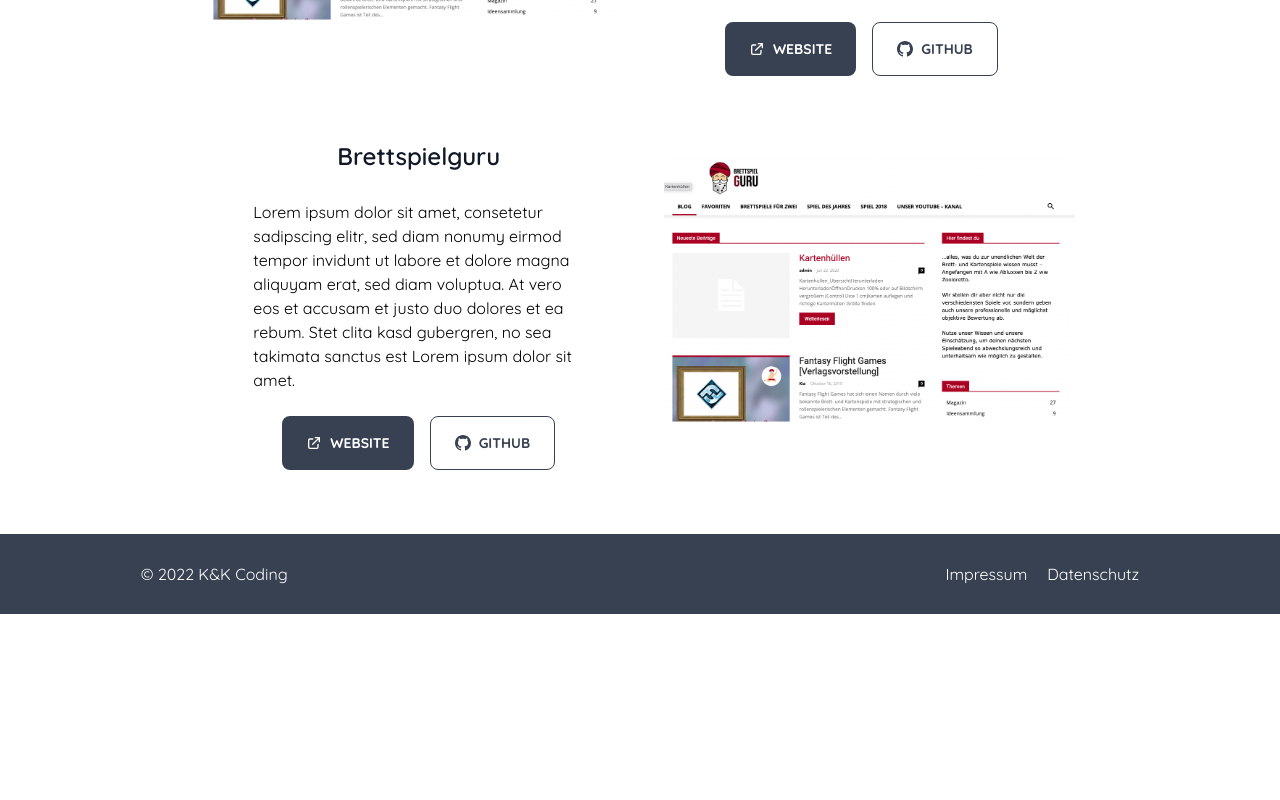
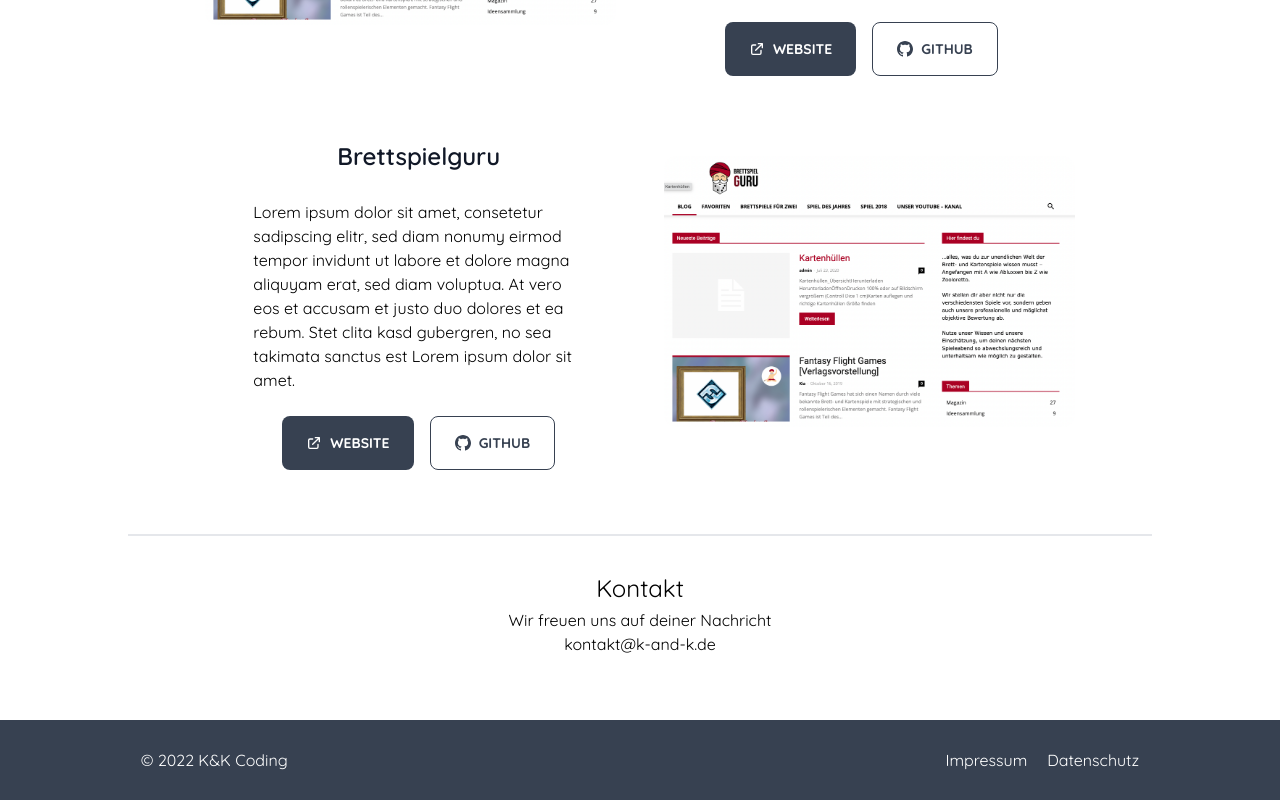
Before and after one commit to kaspi90/k-and-k, a React (Create React App) app: page / in a window 1280 px wide. Shown: the part 3092-3892 px from the top of the page. Before the commit the page ends 3706 px from the top, so only its background shows below. Built offline with nearby package versions, Linux system fonts and the light colour scheme.

Commit message:
added kontakt

```diff
--- a/src/App.tsx
+++ b/src/App.tsx
@@ -7,6 +7,7 @@ import Projects from "./components/Projects";
 import Footer from "./components/Footer";
 import Imprint from "./components/Imprint";
 import PrivacyProtection from "./components/PrivacyProtection";
+import Contact from "./components/Contact";
 
 import {
   BrowserRouter as Router,
@@ -21,6 +22,8 @@ const Home = () => {
       <AboutUs />
       <Divider></Divider>
       <Projects />
+      <Divider></Divider>
+      <Contact></Contact>
     </>
   );
 };
--- /dev/null
+++ b/src/components/Contact.tsx
@@ -0,0 +1,10 @@
+function Contact() {
+  return (
+    <div className="mb-16">
+      <h3 className="flex justify-center">Kontakt</h3>
+      <p className="flex justify-center">Wir freuen uns auf deiner Nachricht</p>
+      <div className="flex justify-center">kontakt@k-and-k.de</div>
+    </div>
+  );
+}
+export default Contact;
--- a/src/components/Imprint.tsx
+++ b/src/components/Imprint.tsx
@@ -1,6 +1,6 @@
 function Imprint() {
   return (
-    <div>
+    <div className="p-4">
       <h2>Impressum</h2>
       <br />
       <p>Angaben gemäß § 5 TMG:</p>
--- a/src/components/PrivacyProtection.tsx
+++ b/src/components/PrivacyProtection.tsx
@@ -1,6 +1,6 @@
 function PrivacyProtection() {
   return (
-    <div>
+    <div className="p-4">
       <h1>Datenschutzerklärung</h1>
       <br />
       <h2>1. Datenschutz auf einen Blick</h2>
```
